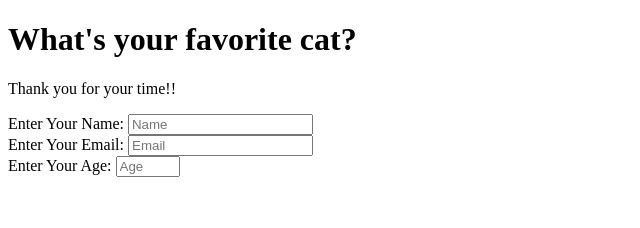
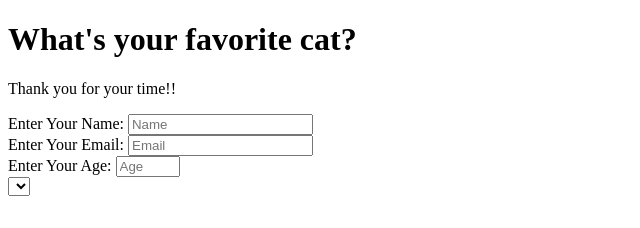
Before and after one commit to TekyRey/tribute-page-code-review, a plain HTML site: page fcc-test-suite-template-master(1)/fcc-test-suite-template-master/index.html in a window 1280 px wide. Shown: the full height of the page, 0-640 px from the left. Drawn offline with Linux system fonts and the light colour scheme.

Commit message:
added steps 11 and 12

```diff
--- a/fcc-test-suite-template-master(1)/fcc-test-suite-template-master/index.html
+++ b/fcc-test-suite-template-master(1)/fcc-test-suite-template-master/index.html
@@ -28,6 +28,12 @@
             <label id="number-label" for ='number'>Enter Your Age:</label>
             <input type='number' min="18" max="100" id='number' placeholder="Age" required>
           </div>
+          <div>
+            <select id ='dropdown'>
+
+
+            </select>
+          </div>
         </form>
       </div>
     </main>
```
